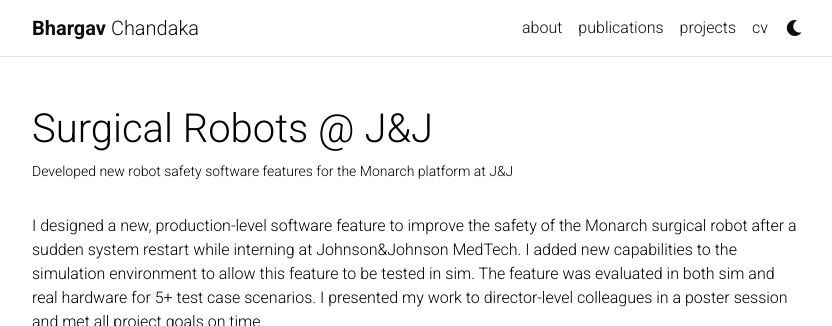
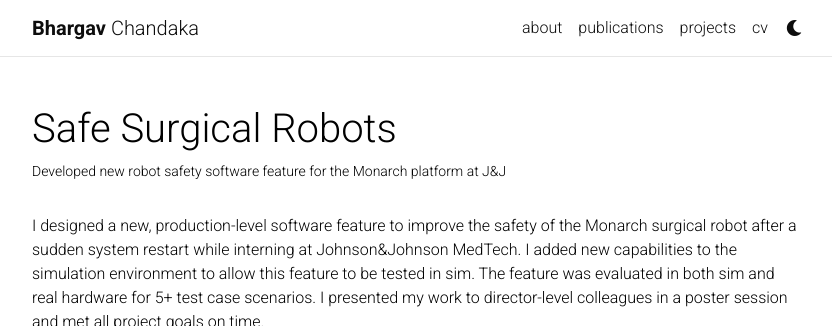
Before and after one commit to bchandaka/bchandaka.github.io, a Jekyll site: the page built from _projects/jnj.md, in a window 1280 px wide, cut to the strip 0-326 px from the top of the page. Shown: the whole strip, without its empty margins (223-1055 px from the left). Built offline with Jekyll 4.4.1, drawn with Linux system fonts in a browser that asks for light colours; full-size pictures stand in for the smaller copies a plugin makes; comment, search, counter and statistics services are not loaded; a style sheet for code colours, icons or effects is not loaded.

Commit message:
minor update

```diff
--- a/_projects/jnj.md
+++ b/_projects/jnj.md
@@ -1,9 +1,9 @@
 ---
 layout: page
-title: Surgical Robots @ J&J
-description: Developed new robot safety software features for the Monarch platform at J&J
+title: Safe Surgical Robots
+description: Developed new robot safety software feature for the Monarch platform at J&J
 img: assets/img/projects/jnj_arms.jpg
-importance: 2
+importance: 3
 category: industry
 ---
 
```
Also changed, not shown: _projects/iris.md (+1 -1 lines), _projects/john_deere.md (+1 -1 lines), _projects/mm_robot.md (+4 -4 lines), _projects/sigrobotics.md (+1 -1 lines), assets/img/projects/mm_robot_real_crop.jpg (added).
